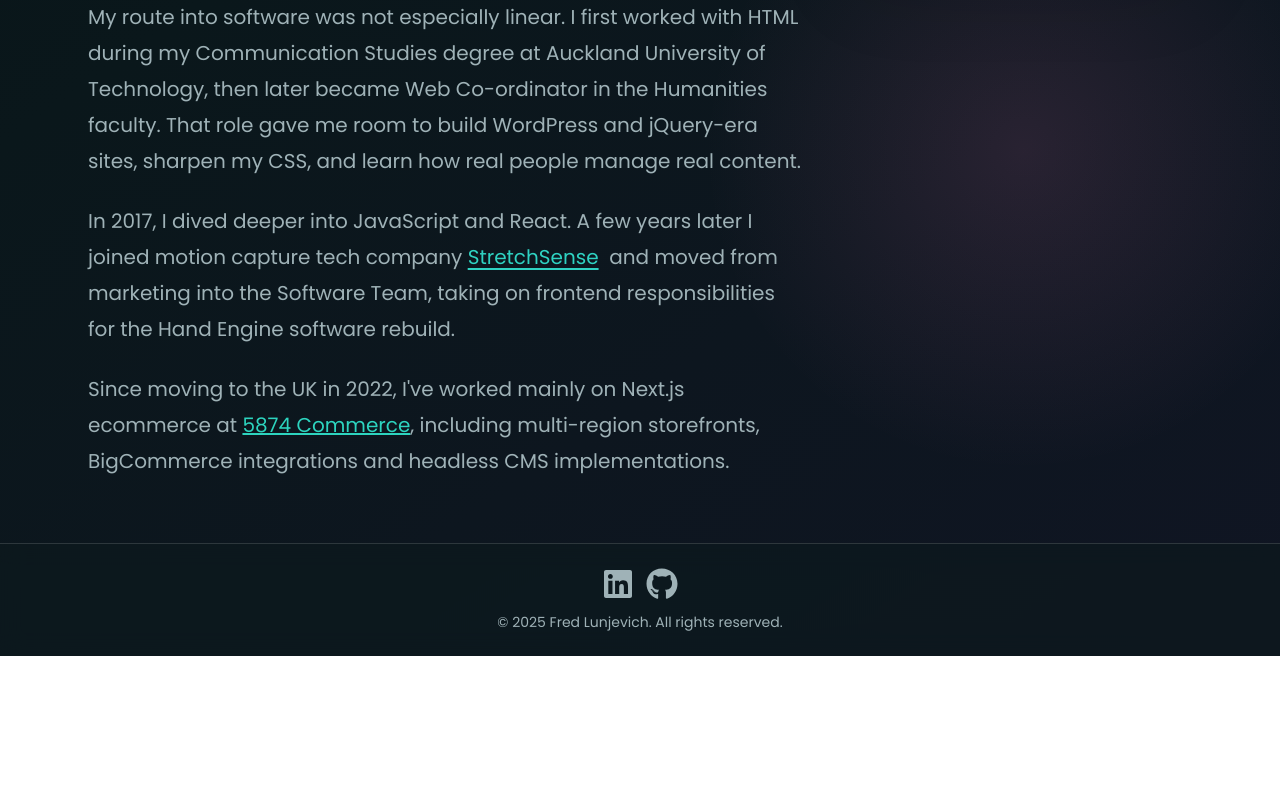
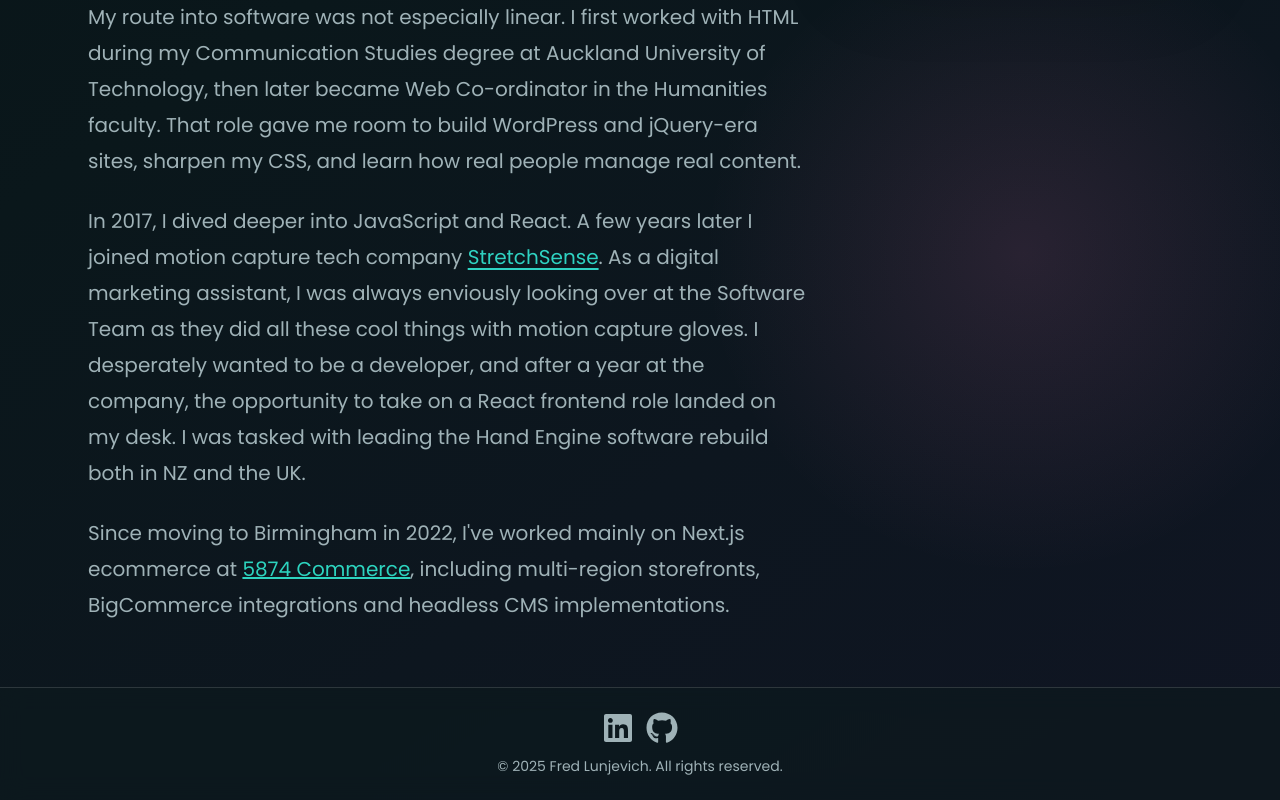
Before and after one commit to Floony7/next-blog-portfolio-2024, a Next.js app: page /about in a window 1280 px wide. Shown: the part 1150-1950 px from the top of the page. Before the commit the page ends 1806 px from the top, so only its background shows below. Built offline with nearby package versions, Linux system fonts and the light colour scheme; no server answers.

Commit message:
Text changes - hero, about page, data changes

```diff
--- a/src/app/about/page.tsx
+++ b/src/app/about/page.tsx
@@ -6,7 +6,7 @@ export default function About() {
   return (
     <section className="site-width mb-16 mt-14">
       <p className="text-sm uppercase tracking-[0.22em] text-[var(--clr-muted)]">
-        A bit about Fred
+        About Fred
       </p>
       <h1 className="mt-3 text-5xl font-semibold sm:text-7xl">
         From disillusioned digital marketer to{" "}
@@ -55,12 +55,16 @@ export default function About() {
             >
               StretchSense
             </a>
-            &nbsp; and moved from marketing into the Software Team, taking on
-            frontend responsibilities for the Hand Engine software rebuild.
+            . As a digital marketing assistant, I was always enviously looking
+            over at the Software Team as they did all these cool things with
+            motion capture gloves. I desperately wanted to be a developer, and
+            after a year at the company, the opportunity to take on a React
+            frontend role landed on my desk. I was tasked with leading the Hand
+            Engine software rebuild both in NZ and the UK.
           </p>
           <p>
-            Since moving to the UK in 2022, I&apos;ve worked mainly on Next.js
-            ecommerce at{" "}
+            Since moving to Birmingham in 2022, I&apos;ve worked mainly on
+            Next.js ecommerce at{" "}
             <a href="https://5874commerce.com/" target="_blank">
               5874 Commerce
             </a>
--- a/src/app/portfolio/page.tsx
+++ b/src/app/portfolio/page.tsx
@@ -8,7 +8,9 @@ export default function Portfolio() {
         <p className="text-sm uppercase tracking-[0.22em] text-[var(--clr-muted)]">
           Selected work
         </p>
-        <h1 className="mt-3 text-5xl font-semibold sm:text-7xl">Work</h1>
+        <h1 className="mt-3 text-5xl font-semibold sm:text-7xl">
+          Work and Projects
+        </h1>
         <p className="mt-5 max-w-3xl text-xl leading-relaxed text-[var(--clr-muted)]">
           Selected frontend and product engineering work across React,
           TypeScript, Next.js, ecommerce, CMS integrations and interface-heavy
--- a/src/components/home/hero.tsx
+++ b/src/components/home/hero.tsx
@@ -22,9 +22,8 @@ export const Hero = () => {
               ecommerce, headless CMS and API-heavy product work.
             </p>
             <p className="max-w-2xl text-lg leading-relaxed text-[var(--clr-muted)]">
-              I&apos;m expanding deeper into Node.js, API design and backend
-              architecture so I can own more of the product from interface to
-              release.
+              I&apos;m working on expanding my expertise with Node.js, API
+              design and backend architecture.
             </p>
           </div>
 
--- a/src/components/home/selected-work.tsx
+++ b/src/components/home/selected-work.tsx
@@ -12,7 +12,7 @@ export default function SelectedWork() {
             Selected work
           </p>
           <h2 className="mt-2 text-4xl font-semibold sm:text-5xl">
-            Proof over promises.
+            Recent Projects
           </h2>
         </div>
         <Link className="fancy-anchor" href="/portfolio">
--- a/src/data/mock.ts
+++ b/src/data/mock.ts
@@ -11,10 +11,10 @@ export const userData = [
 ] as const;
 
 export const areas = [
-            ["Frontend depth", "React, TypeScript, Next.js and accessible UI systems."],
-            ["Commercial context", "Ecommerce, CMS integrations, catalogues and release workflows."],
-            ["Product ownership", "Practical trade-offs from requirements through production support."],
-            ["Full-stack direction", "Node.js, APIs, auth, databases and backend architecture."],
+            ["Frontend depth", "React, TypeScript, Next.js, Vue.js and accessibility."],
+            ["Commercial context", "Ecommerce, CMS integrations and release workflows."],
+            ["Soft skills", "Team player, excellent communicator, quick learner, problem solving."],
+            ["Full-stack direction", "Node.js, Go, APIs, auth, databases and backend architecture."],
           ];
 
 export const technicalExpertise = [
@@ -63,7 +63,7 @@ export const projectsData = [
     shortName: 'hand-engine',
     img: 'hand-engine-focused.png',
     title: 'Hand Engine software',
-    subtitle: 'Hand Engine motion capture glove software - StretchSense.',
+    subtitle: 'Hand Engine motion capture glove software - StretchSense',
     tech: 'React / TypeScript / Redux / Bootstrap / RxJS / Node.js',
     description: 'Frontend development for a rebuild of StretchSense Hand Engine, including React and TypeScript UI work, Redux state implementation, info panels, feature windows and custom hand implementations with Three.js.',
     // TODO: Add factual project details: product context, exact frontend ownership, release impact, and any collaboration with backend or hardware teams.
@@ -78,7 +78,7 @@ export const projectsData = [
     shortName: 'hand-engine-smart-blend',
     img: 'smart-blend-ui.png',
     title: 'Hand Engine glove calibration UI',
-    subtitle: 'An example Hand Engine feature including the UI and state that I built.',
+    subtitle: 'Hand Engine glove calibration feature.',
     tech: 'React / TypeScript / Redux / Bootstrap / RxJS / Node.js',
     description: 'UI implementation for calibrating StretchSense Fidelity gloves. The revision of glove is established upon device connection, which switches the UI for calibration. This image shows the manual calibration for an older revision of StretchSense gloves.',
     // TODO: Add factual project details: calibration workflow constraints, state model decisions, user impact and validation approach.
```
